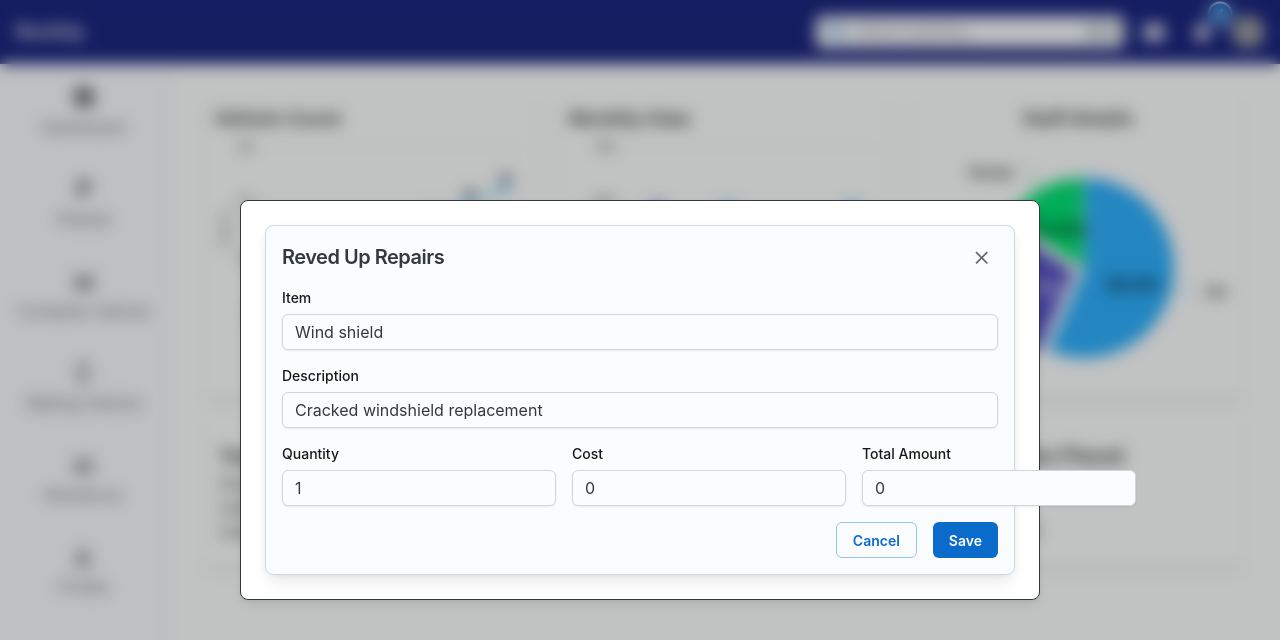
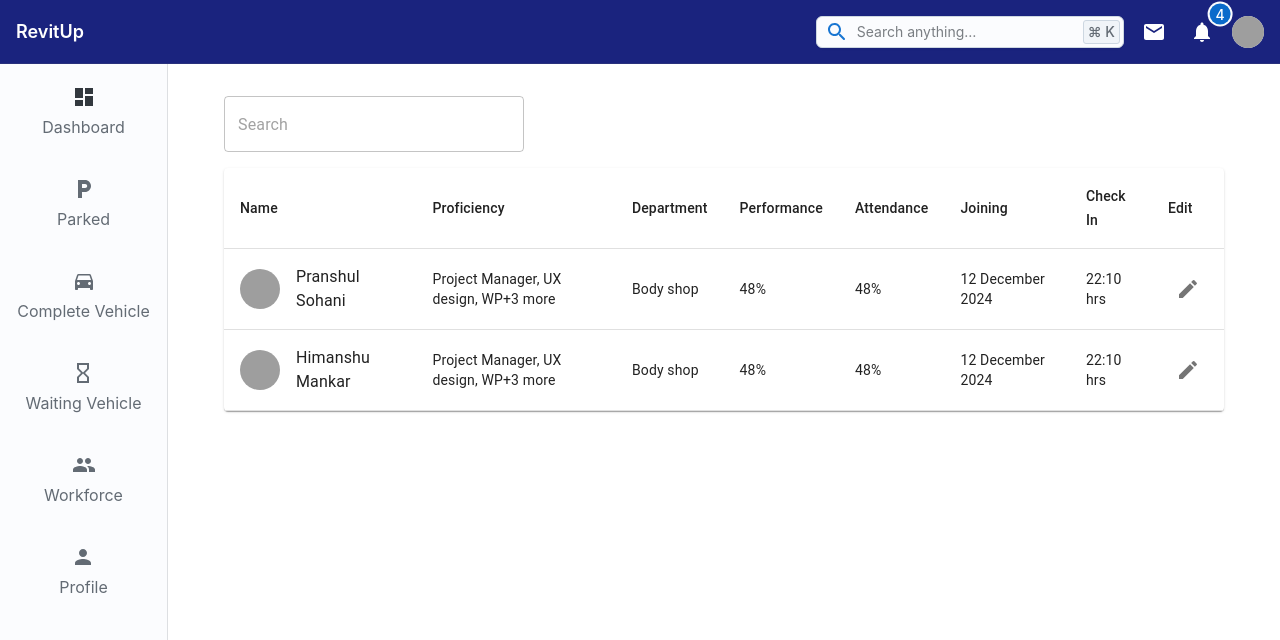
Before and after one commit to Mo-azam-khan/revitup-ui, a Next.js app: page / in a window 1280 px wide. Shown: the top 640 px of the page. Built offline with nearby package versions, Linux system fonts and the light colour scheme; grey boxes are pictures that could not be loaded.

Commit message:
profile table

```diff
--- /dev/null
+++ b/modules/profile.js/ProfileTable.tsx
@@ -0,0 +1,133 @@
+import React, { useState } from "react";
+import {
+  Box,
+  Table,
+  TableBody,
+  TableCell,
+  TableContainer,
+  TableHead,
+  TableRow,
+  Paper,
+  Avatar,
+  IconButton,
+  Typography,
+  Stack,
+  TextField,
+} from "@mui/material";
+import EditIcon from "@mui/icons-material/Edit";
+
+const initialData = [
+  {
+    name: "Pranshul Sohani",
+    proficiency: "Project Manager, UX design, WP+3 more",
+    department: "Body shop",
+    performance: "48%",
+    attendance: "48%",
+    joining: "12 December 2024",
+    checkIn: "22:10 hrs",
+  },
+  {
+    name: "Himanshu Mankar",
+    proficiency: "Project Manager, UX design, WP+3 more",
+    department: "Body shop",
+    performance: "48%",
+    attendance: "48%",
+    joining: "12 December 2024",
+    checkIn: "22:10 hrs",
+  },
+];
+
+const ProfileTable = () => {
+  const [searchQuery, setSearchQuery] = useState("");
+  const [data, setData] = useState(initialData);
+
+  const handleSearch = (event) => {
+    const query = event.target.value.toLowerCase();
+    setSearchQuery(query);
+    const filteredData = initialData.filter(
+      (row) =>
+        row.name.toLowerCase().includes(query) ||
+        row.proficiency.toLowerCase().includes(query) ||
+        row.department.toLowerCase().includes(query) ||
+        row.performance.toLowerCase().includes(query) ||
+        row.attendance.toLowerCase().includes(query) ||
+        row.joining.toLowerCase().includes(query) ||
+        row.checkIn.toLowerCase().includes(query)
+    );
+    setData(filteredData);
+  };
+
+  return (
+    <>
+      <Box
+        sx={{
+          display: "flex",
+          flexDirection: "column",
+          alignItems: "left",
+          p: 2,
+          marginLeft: 3,
+        }}
+      >
+        <TextField
+          variant="outlined"
+          placeholder="Search"
+          value={searchQuery}
+          onChange={handleSearch}
+          sx={{ width: "100%", maxWidth: "300px" }}
+        />
+      </Box>
+      <Box
+        sx={{
+          display: "flex",
+          flexDirection: "column",
+          alignItems: "center",
+          //   p: 4,
+        }}
+      >
+        <Paper sx={{ width: "100%", maxWidth: "1000px" }}>
+          <TableContainer>
+            <Table>
+              <TableHead>
+                <TableRow>
+                  <TableCell>Name</TableCell>
+                  <TableCell>Proficiency</TableCell>
+                  <TableCell>Department</TableCell>
+                  <TableCell>Performance</TableCell>
+                  <TableCell>Attendance</TableCell>
+                  <TableCell>Joining</TableCell>
+                  <TableCell>Check In</TableCell>
+                  <TableCell>Edit</TableCell>
+                </TableRow>
+              </TableHead>
+              <TableBody>
+                {data.map((row, index) => (
+                  <TableRow key={index}>
+                    <TableCell>
+                      <Stack direction="row" alignItems="center" spacing={2}>
+                        <Avatar alt={row.name} src="/path/to/avatar.jpg" />
+                        <Typography>{row.name}</Typography>
+                      </Stack>
+                    </TableCell>
+                    <TableCell>{row.proficiency}</TableCell>
+                    <TableCell>{row.department}</TableCell>
+                    <TableCell>{row.performance}</TableCell>
+                    <TableCell>{row.attendance}</TableCell>
+                    <TableCell>{row.joining}</TableCell>
+                    <TableCell>{row.checkIn}</TableCell>
+                    <TableCell>
+                      <IconButton>
+                        <EditIcon />
+                      </IconButton>
+                    </TableCell>
+                  </TableRow>
+                ))}
+              </TableBody>
+            </Table>
+          </TableContainer>
+        </Paper>
+      </Box>
+    </>
+  );
+};
+
+export default ProfileTable;
--- a/pages/index.tsx
+++ b/pages/index.tsx
@@ -14,6 +14,7 @@
 import DashboardSidebar from "@/modules/dashboard/DashboardSidebar";
 import DashboardMain from "@/modules/dashboard/DashboardMain";
 import RevedUpRepairs from "@/modules/quotation/RevedUpRepairs";
+import ProfileTable from "@/modules/profile.js/ProfileTable";
 
 export default function Home() {
   const [drawerOpen, setDrawerOpen] = React.useState<Boolean>(false);
@@ -29,8 +30,8 @@
       <Layout.Root
         sx={{
           ...(drawerOpen && {
-              height: '100vh',
-              overflow: 'hidden',
+            height: "100vh",
+            overflow: "hidden",
           }),
         }}
       >
@@ -39,17 +40,17 @@
         </Layout.Header>
         <Layout.SideNav>
           {/* <Navigation /> */}
-            <DashboardSidebar/>
+          <DashboardSidebar />
         </Layout.SideNav>
         <Layout.Main>
           {/* <Profile />  */}
           {/* <Quotation /> */}
-             <RevedUpRepairs/>
-             <DashboardMain/>
+          {/* <RevedUpRepairs/> */}
+          {/* <DashboardMain/> */}
+          <ProfileTable />
         </Layout.Main>
       </Layout.Root>
       {/* Comment  the Layout.Root to see other pages -end  */}
-
 
       {/* <LoginPage/>  */}
       {/* <VehicleEntryPage />  */}
```
Lines whose indentation alone changed are shown as unchanged.
